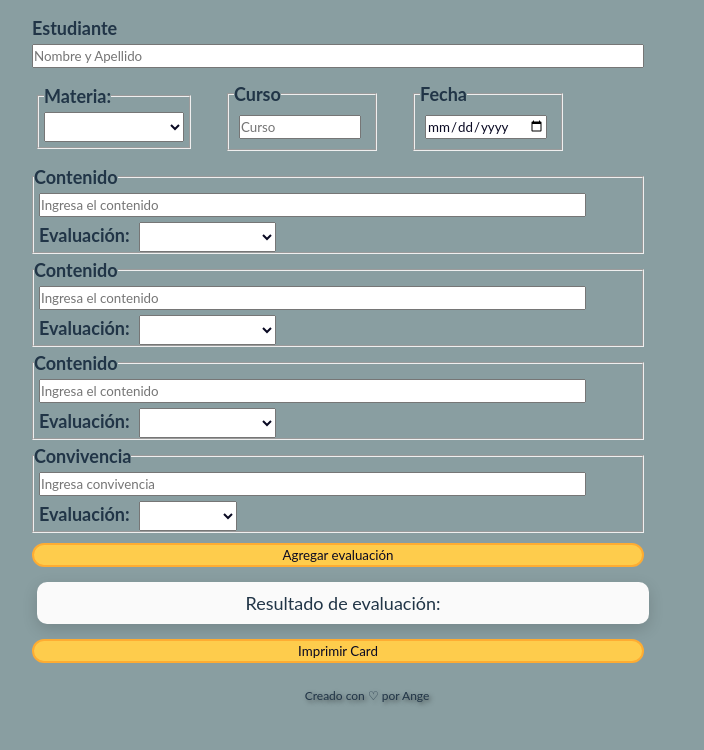
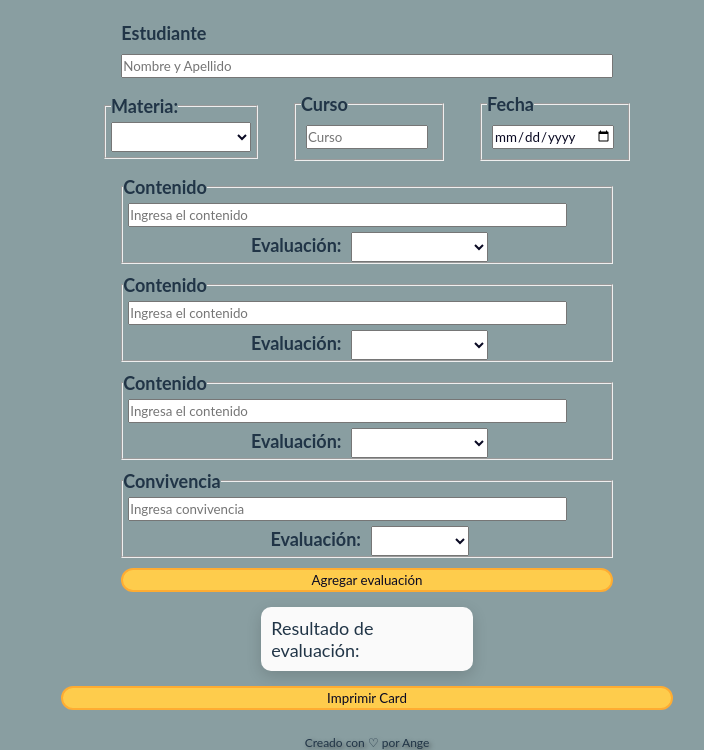
Before and after one commit to angebesson/rubricasEvaluacion, a plain HTML site: page index.html in a window 1280 px wide. Shown: the part 56-806 px from the top of the page, without its empty margins (273-977 px from the left). Drawn offline with nearby package versions, Linux system fonts and the light colour scheme; a script that the page names is missing.

Commit message:
centrar un div :P

```diff
--- a/style.css
+++ b/style.css
@@ -61,6 +61,8 @@ legend {
 div {
   display: flex;
   flex-direction: column;
+  justify-content: center;
+  align-items: center;
   }
 
 button {
@@ -133,7 +135,7 @@ footer {
   flex-direction: row;
   flex-wrap: wrap;
   align-items: center;
-  justify-content: flex-start;
+  justify-content: center;
   gap: 1rem;
 }
 
@@ -176,7 +178,12 @@ footer {
   margin: 20px;
   justify-content: center;
 }
-
+#evaluation{
+  display: flex;
+  flex-direction: column;
+  justify-content: center;
+    align-items: center;
+}
 .encabezado{
   display: flex;
   flex-direction: row;
```
